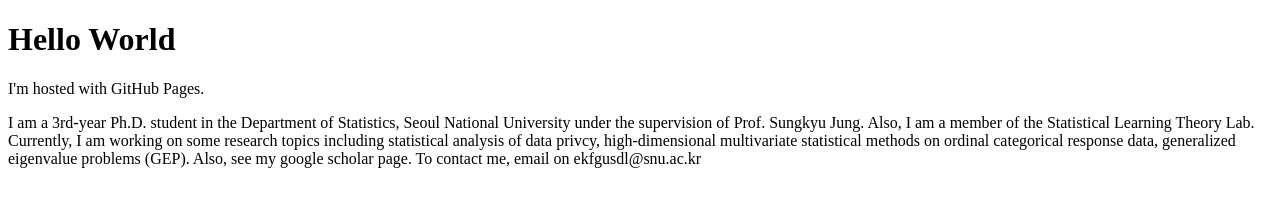
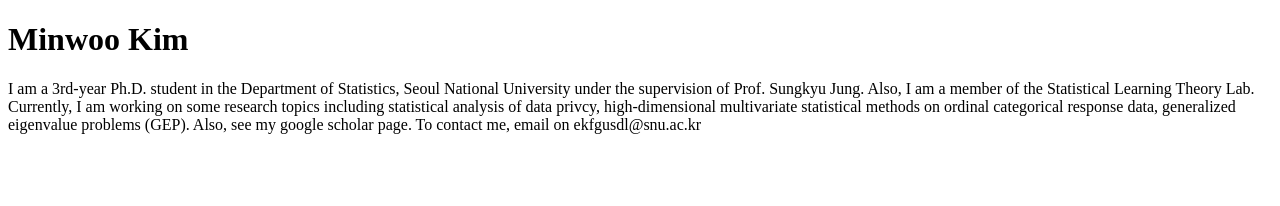
Before and after one commit to minwooKim1717/minwooKim1717.github.io, a plain HTML site: page index.html in a window 1280 px wide. Drawn offline with Linux system fonts and the light colour scheme.

Commit message:
Update index.html

```diff
--- a/index.html
+++ b/index.html
@@ -1,10 +1,12 @@
 <!DOCTYPE html>
 <html>
 <body>
-<h1>Hello World</h1>
-<p>I'm hosted with GitHub Pages.</p>
 
+<h1>Minwoo Kim</h1>
+
+<p>
 I am a 3rd-year Ph.D. student in the Department of Statistics, Seoul National University under the supervision of Prof. Sungkyu Jung. Also, I am a member of the Statistical Learning Theory Lab. Currently, I am working on some research topics including statistical analysis of data privcy, high-dimensional multivariate statistical methods on ordinal categorical response data, generalized eigenvalue problems (GEP). Also, see my google scholar page. To contact me, email on ekfgusdl@snu.ac.kr
+</p>
 
 </body>
 </html>
```
